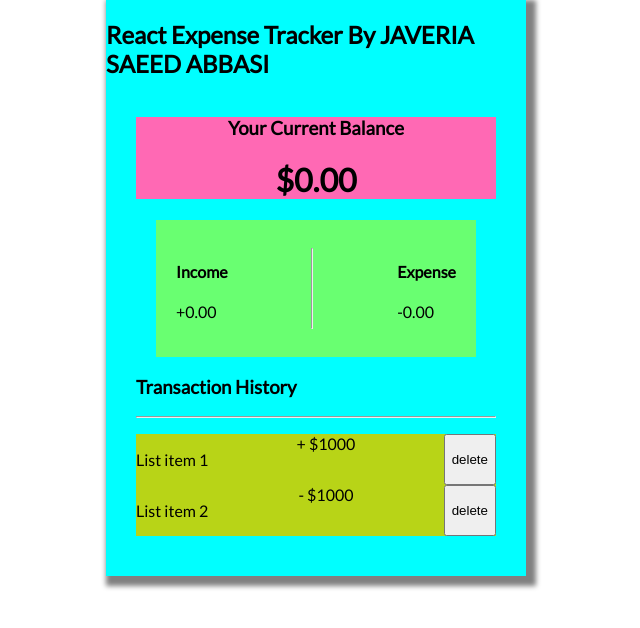
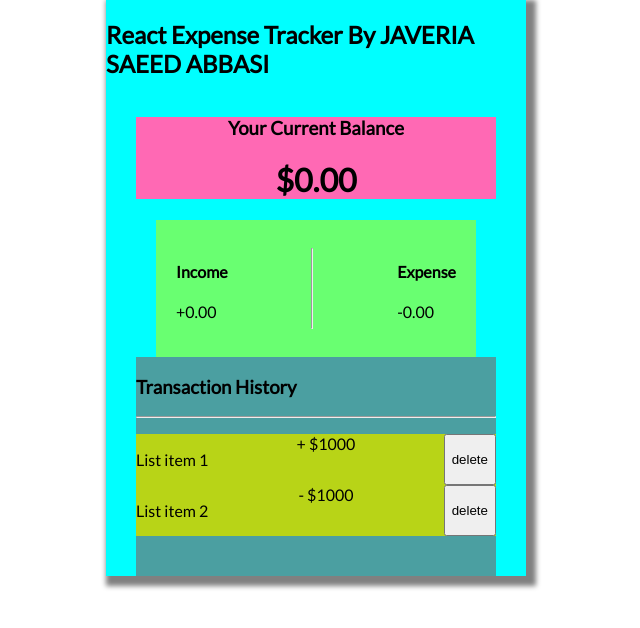
Before and after one commit to Javeria-Saeed-Abbasi/React-Expense-Tracker-App, a React (Create React App) app: page / in a window 1280 px wide. Shown: the top 628 px of the page, without its empty margins (324-964 px from the left). Built offline with nearby package versions, Linux system fonts and the light colour scheme.

Commit message:
Update App.css
changes

```diff
--- a/src/App.css
+++ b/src/App.css
@@ -27,7 +27,7 @@
   justify-content: space-between;
 }
 .transac-his-container{
-
+  background-color: rgb(75, 159, 161);
 }
 .transac-list {
   background-color: burlywood;
```
